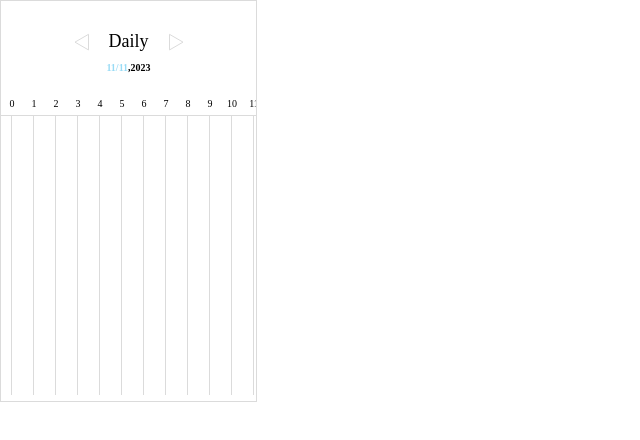
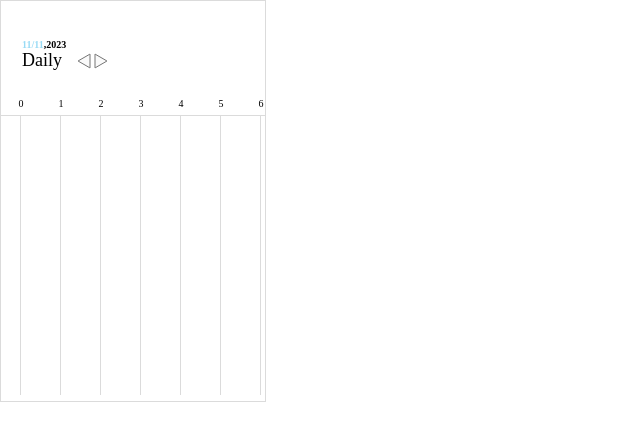
Before and after one commit to codingBottle/JMGDH_Web, a Next.js app: page /test in a window 1280 px wide. Shown: the top 440 px of the page, without its empty margins (0-640 px from the left). Built offline with nearby package versions, Linux system fonts and the light colour scheme.

Commit message:
feat #2 - 디자인 착오로 css 전부 재수정

```diff
--- a/src/assets/icon/Arrow.tsx
+++ b/src/assets/icon/Arrow.tsx
@@ -4,16 +4,16 @@ import styled from "styled-components";
 const RightArrow = () => {
   return (
     <svg
-      width="15"
-      height="18"
-      viewBox="0 0 15 18"
+      width="18"
+      height="16"
+      viewBox="0 0 14 16"
       fill="none"
       xmlns="http://www.w3.org/2000/svg"
     >
       <path
-        d="M14.5 16.9445L0.998136 9.12971L14.5 1.31497L14.5 16.9445Z"
-        fill="white"
-        stroke="#DBDBDB"
+        d="M1.75 7.56699L1 8L1.75 8.43301L12.25 14.4952L13 14.9282L13 14.0622L13 1.93782L13 1.0718L12.25 1.50481L1.75 7.56699Z"
+        fill="#FAFAFA"
+        stroke="#757575"
       />
     </svg>
   );
@@ -22,16 +22,16 @@ const RightArrow = () => {
 const LeftArrow = () => {
   return (
     <svg
-      width="15"
-      height="18"
-      viewBox="0 0 15 18"
+      width="14"
+      height="16"
+      viewBox="0 0 14 16"
       fill="none"
       xmlns="http://www.w3.org/2000/svg"
     >
       <path
-        d="M0.5 1.31493L14.0019 9.12967L0.499999 16.9444L0.5 1.31493Z"
-        fill="white"
-        stroke="#DBDBDB"
+        d="M12.25 8.43301L13 8L12.25 7.56699L1.75 1.50481L1 1.0718L1 1.93782L0.999999 14.0622L0.999999 14.9282L1.75 14.4952L12.25 8.43301Z"
+        fill="#FAFAFA"
+        stroke="#757575"
       />
     </svg>
   );
--- a/src/components/DailyCalender.tsx
+++ b/src/components/DailyCalender.tsx
@@ -16,15 +16,15 @@ export default function DailyCalender() {
     <DailyCalenderContenter>
       <Daily>
         <div className="Top">
-          <RightArrow />
-          <p className="daily">Daily</p>
-          <LeftArrow />
-        </div>
-        <div className="Bottom">
           <p className="day">
             {month}/{day}
           </p>
           <p>,{year}</p>
+        </div>
+        <div className="Bottom">
+          <p className="daily">Daily</p>
+          <RightArrow />
+          <LeftArrow />
         </div>
       </Daily>
       <Contents>
@@ -60,25 +60,12 @@ const DailyCalenderContenter = styled.div`
 
 const Daily = styled.div`
   width: 100%;
+  .Top {
+    margin: 38px 0px 0px 21px;
+    display: flex;
+    justify-content: left;
+    width: auto;
 
-  .Top {
-    display: flex;
-    justify-content: center;
-    align-items: center;
-    margin-top: 30px;
-    width: 100%;
-  }
-  .daily {
-    margin: 0 20px;
-    font-size: 18px;
-    font-weight: ${theme.fontWeight.Regular};
-  }
-  .Bottom {
-    margin-top: 10px;
-    display: flex;
-    justify-content: center;
-    align-items: center;
-    width: 100%;
     p {
       font-size: 10px;
       font-weight: ${theme.fontWeight.bold};
@@ -87,16 +74,35 @@ const Daily = styled.div`
       color: ${theme.color.AccentColor.SaturdayColor};
     }
   }
+  .daily {
+    font-size: 18px;
+    font-weight: ${theme.fontWeight.Regular};
+  }
+  .Bottom {
+    display: flex;
+    justify-content: left;
+    align-items: center;
+    margin: 0px 0px 0px 21px;
+    width: 100%;
+    p {
+      font-size: 18px;
+      font-weight: ${theme.fontWeight.Regular};
+      margin-right: 13px;
+    }
+    svg {
+      cursor: pointer;
+      margin-right: 1px;
+    }
+  }
 `;
 const Contents = styled.div`
-  margin-top: 0.625rem;
+  margin-top: 22px;
   overflow: auto;
   font-size: 0.625rem;
 
   font-weight: ${theme.fontWeight.Regular};
   table {
-    margin-top: 0.625rem;
-    width: 33rem;
+    width: 960px;
   }
 
   .Number,
@@ -107,7 +113,7 @@ const Contents = styled.div`
   }
 
   .Number {
-    width: 1.3125rem;
+    width: 40px;
     height: 1.375rem;
   }
   .linediv {
@@ -117,7 +123,7 @@ const Contents = styled.div`
     border-left: 1px solid ${theme.color.SecondaryColor.ButtonBorder};
     height: 17.4812rem;
     width: 0rem;
-    margin-left: 0.625rem;
-    margin-right: 0.6875rem;
+    margin-left: 19px;
+    margin-right: 20px;
   }
 `;
--- a/src/pages/test.tsx
+++ b/src/pages/test.tsx
@@ -11,6 +11,6 @@ export default function hello() {
 }
 
 const Container = styled.div`
-  width: 257px;
+  width: 266px;
   height: 402px;
 `;
```
